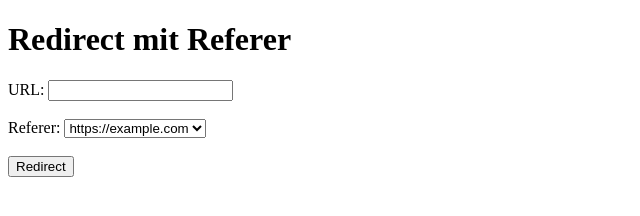
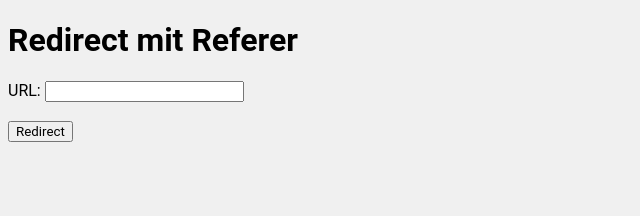
Before and after one commit to EliasPeeters/redirectWithReferer, a plain HTML site: page index.html in a window 1280 px wide. Shown: the whole page, without its empty margins (0-640 px from the left). Drawn offline with Linux system fonts and the light colour scheme.

Commit message:
Update index.html

```diff
--- a/index.html
+++ b/index.html
@@ -4,19 +4,21 @@
     <meta charset="UTF-8">
     <meta name="viewport" content="width=device-width, initial-scale=1.0">
     <title>Redirect mit Referer</title>
+    <style>
+        * {
+            font-family: "Roboto", sans-serif;
+        }
+
+        body {
+            background-color: rgb(240, 240, 240);
+        }
+    </style>
 </head>
 <body>
     <h1>Redirect mit Referer</h1>
     <form id="redirectForm">
         <label for="url">URL:</label>
         <input type="text" id="url" name="url" required>
-        <br><br>
-        <label for="referer">Referer:</label>
-        <select id="referer" name="referer">
-            <option value="https://example.com">https://example.com</option>
-            <option value="https://otto.de">https://otto.de</option>
-            <option value="https://google.com">https://google.com</option>
-        </select>
         <br><br>
         <button type="button" onclick="redirect()">Redirect</button>
     </form>
```
